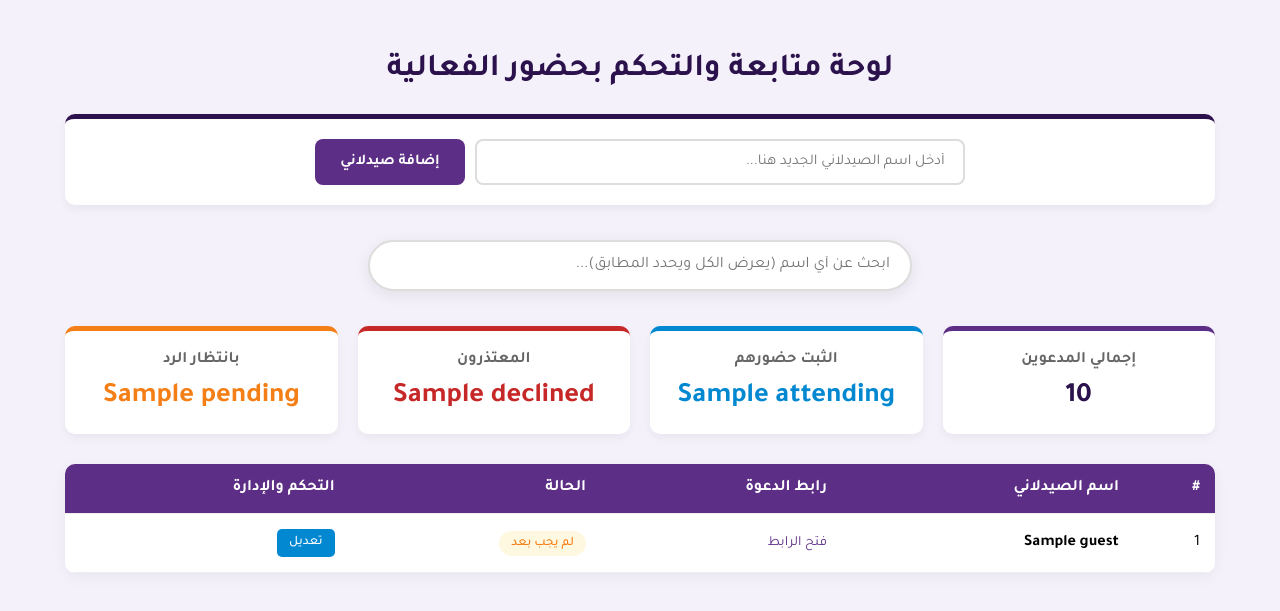
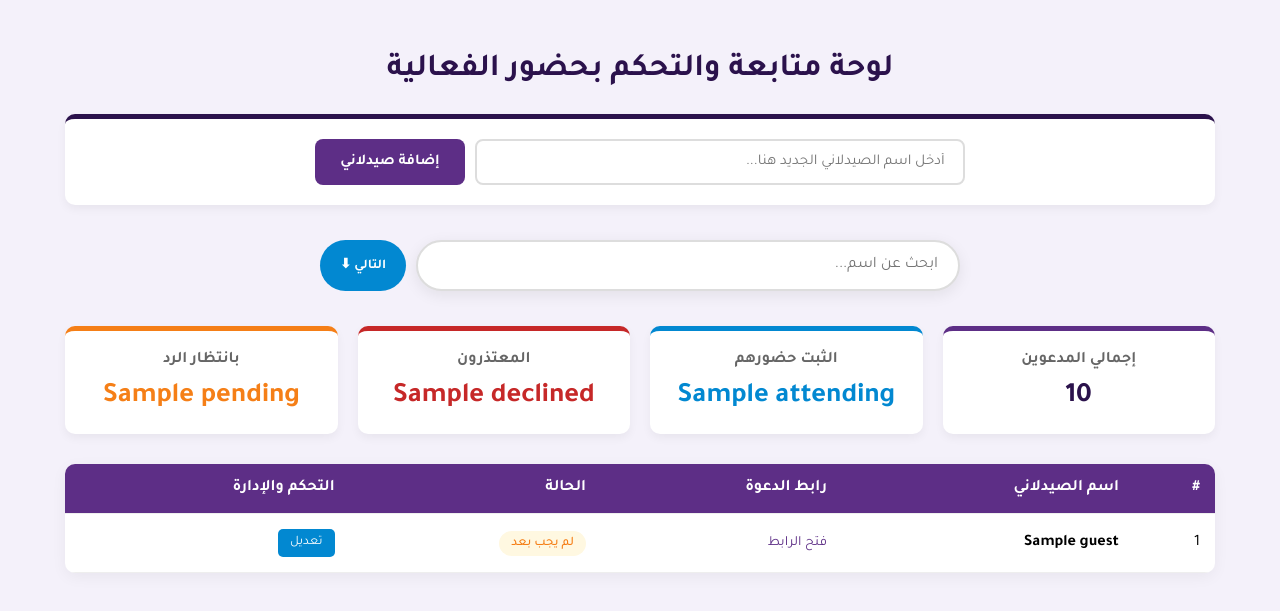
Before and after one commit to alaamando07-rgb/nmp.sy, a Flask app: template templates/admin.html in a window 1280 px wide. Shown: the top 611 px of the page. Run offline with Flask 3, Linux system fonts and the light colour scheme; the template is opened without the code that fills it: most values are stand-ins (such as "Sample title", 1, 10 or a date in 2020).

Commit message:
Update admin.html

```diff
--- a/templates/admin.html
+++ b/templates/admin.html
@@ -22,7 +22,6 @@
             margin-bottom: 25px;
             font-weight: 700;
         }
-        /* قسم إضافة ضيف جديد فوق الجدول */
         .add-box {
             background: #ffffff;
             padding: 20px;
@@ -62,7 +61,6 @@
         .add-btn:hover {
             background-color: #431f63;
         }
-        /* شريط بحث ثابت ومطابق للجميع */
         .search-box {
             position: sticky;
             top: 20px;
@@ -72,6 +70,9 @@
             background: rgba(244, 241, 250, 0.95);
             padding: 10px 0;
             backdrop-filter: blur(5px);
+            display: flex;
+            gap: 10px;
+            justify-content: center;
         }
         .search-box input {
             width: 100%;
@@ -85,8 +86,15 @@
             box-shadow: 0 4px 15px rgba(0,0,0,0.08);
             background: #fff;
         }
-        .search-box input:focus {
-            border-color: #5d2e86;
+        .next-btn {
+            background-color: #0288d1;
+            color: white;
+            border: none;
+            padding: 10px 20px;
+            border-radius: 30px;
+            cursor: pointer;
+            font-family: 'Tajawal', sans-serif;
+            font-weight: 700;
         }
         .stats-grid {
             display: grid;
@@ -156,38 +164,13 @@
             text-decoration: none;
             font-size: 14px;
         }
-        .link-text:hover {
-            text-decoration: underline;
-        }
         .action-btns {
             display: flex;
             gap: 8px;
             align-items: center;
         }
-        .edit-btn {
-            background-color: #0288d1;
-            color: white;
-            padding: 6px 12px;
-            border-radius: 5px;
-            text-decoration: none;
-            font-size: 13px;
-            font-weight: 500;
-        }
-        .edit-btn:hover {
-            background-color: #01579b;
-        }
-        .reset-btn {
-            background-color: #d9534f;
-            color: white;
-            padding: 6px 12px;
-            border-radius: 5px;
-            text-decoration: none;
-            font-size: 13px;
-            font-weight: 500;
-        }
-        .reset-btn:hover {
-            background-color: #c9302c;
-        }
+        .edit-btn { background-color: #0288d1; color: white; padding: 6px 12px; border-radius: 5px; text-decoration: none; font-size: 13px; }
+        .reset-btn { background-color: #d9534f; color: white; padding: 6px 12px; border-radius: 5px; text-decoration: none; font-size: 13px; }
     </style>
 </head>
 <body>
@@ -195,7 +178,6 @@
     <div class="container">
         <h1>لوحة متابعة والتحكم بحضور الفعالية</h1>
 
-        <!-- قسم إضافة ضيف جديد فوق الجدول -->
         <div class="add-box">
             <form action="/add" method="POST" style="display: flex; gap: 10px; width: 100%; justify-content: center;">
                 <input type="text" name="name" placeholder="أدخل اسم الصيدلاني الجديد هنا..." required>
@@ -203,9 +185,9 @@
             </form>
         </div>
 
-        <!-- شريط البحث الذكي (يعرض الكل ويحدد النتائج المطابقة بدون إخفاء البقية) -->
         <div class="search-box">
-            <input type="text" id="searchInput" onkeyup="searchTable()" placeholder="ابحث عن أي اسم (يعرض الكل ويحدد المطابق)...">
+            <input type="text" id="searchInput" oninput="searchTable()" placeholder="ابحث عن اسم...">
+            <button class="next-btn" onclick="scrollToNext()">التالي ⬇</button>
         </div>
 
         <div class="stats-grid">
@@ -240,7 +222,7 @@
                 </thead>
                 <tbody>
                     {% for guest in guests %}
-                    <tr>
+                    <tr class="guest-row" data-name="{{ guest.name }}">
                         <td>{{ loop.index }}</td>
                         <td><strong>{{ guest.name }}</strong></td>
                         <td><a href="{{ guest.link }}" target="_blank" class="link-text">فتح الرابط</a></td>
@@ -269,31 +251,30 @@
     </div>
 
     <script>
+        let matchedRows = [];
+        let currentIndex = -1;
+
         function searchTable() {
-            var input = document.getElementById("searchInput");
-            var filter = input.value.toLowerCase().trim();
-            var table = document.getElementById("guestsTable");
-            var tr = table.getElementsByTagName("tr");
+            let filter = document.getElementById("searchInput").value.toLowerCase().trim();
+            let rows = document.querySelectorAll(".guest-row");
+            matchedRows = [];
 
-            // إزالة التمييز عن كل الصفوف
-            for (var i = 1; i < tr.length; i++) {
-                tr[i].classList.remove("highlight-row");
-            }
+            rows.forEach(row => {
+                row.classList.remove("highlight-row");
+                let name = row.getAttribute("data-name").toLowerCase();
+                if (filter !== "" && name.includes(filter)) {
+                    row.classList.add("highlight-row");
+                    matchedRows.push(row);
+                }
+            });
+            currentIndex = -1;
+        }
 
-            if (filter === "") return;
-
-            // تمييز كل الصفوف التي تحتوى على النص المكتوب مع إبقاء الجدول كاملاً ظاهراً
-            for (var i = 1; i < tr.length; i++) {
-                var tdName = tr[i].getElementsByTagName("td")[1];
-                if (tdName) {
-                    var txtValue = tdName.textContent || tdName.innerText;
-                    if (txtValue.toLowerCase().indexOf(filter) > -1) {
-                        tr[i].classList.add("highlight-row");
-                    }
-                }
-            }
+        function scrollToNext() {
+            if (matchedRows.length === 0) return;
+            currentIndex = (currentIndex + 1) % matchedRows.length;
+            matchedRows[currentIndex].scrollIntoView({ behavior: 'smooth', block: 'center' });
         }
     </script>
-
 </body>
 </html>
```
